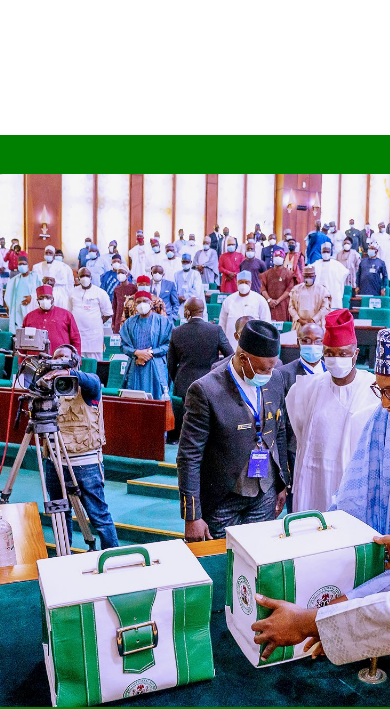
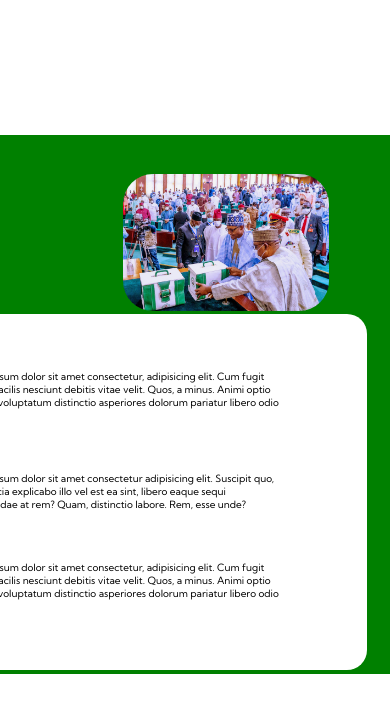
Before and after one commit to BaraClarkson/mySite, a plain HTML site: page index.html in a window 390 px wide. Shown: the part 2060-2769 px from the top of the page. Drawn offline with Linux system fonts and the light colour scheme.

Commit message:
Changed some css code

```diff
--- a/style.css
+++ b/style.css
@@ -149,7 +149,10 @@ header .nav .nav-bar li a:hover {
     .election-literature{
         margin-top: 10%;
     }
+    .election-img {
+        margin-left: 150px;
 
+    }
 }
 
 /* 479px */
@@ -324,11 +327,11 @@ header .nav .nav-bar li a:hover {
 .election-img {
     /* display: flex; */
     float: left;
-    width: 700px;
+    width: 60%;
 }
 .main-img{
      height: 160%;
-     width: 800px;
+     width: 100%;
      border-radius: 30px;
      position: relative;
      top: 35px;
@@ -522,6 +525,8 @@ header .nav .nav-bar li a:hover {
 
 .footer__link--items h2 {
     margin-bottom: 1%;
+    padding-bottom: 10%;
+    width: 500px;
 }
 .footer__link--items p {
 
```
